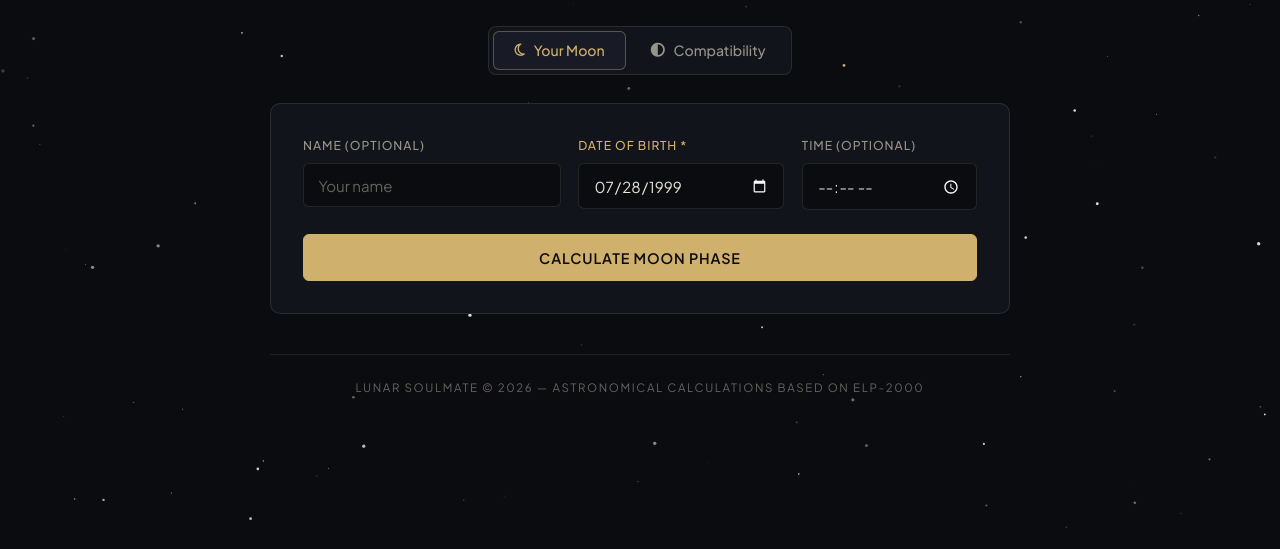
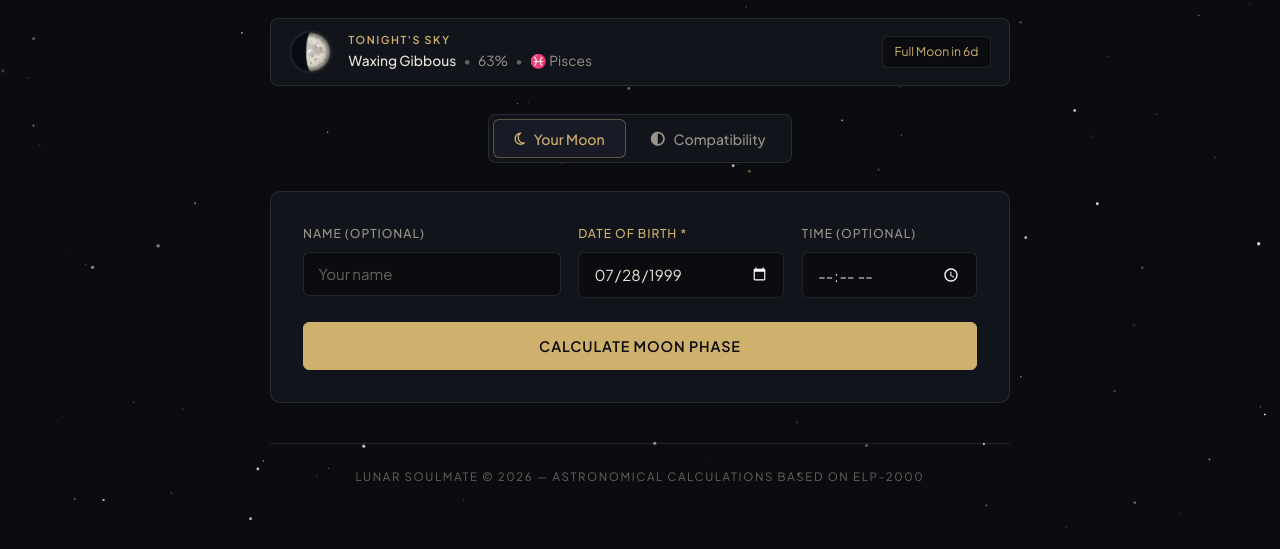
Before and after one commit to DawidJanowicz/LunarSoulmate, a plain HTML site: page index.html in a window 1280 px wide. Shown: the part 251-800 px from the top of the page. Drawn offline with Linux system fonts and the light colour scheme.

Commit message:
1.5 Added live moon phase status

```diff
--- a/index.html
+++ b/index.html
@@ -46,6 +46,21 @@
                 Discover the Moon phase from the day you were born and see if two lunar discs merge into a full circle.
             </p>
         </header>
+
+        <section class="live-moon-bar" aria-label="Current Moon phase">
+            <canvas id="live-moon-canvas" width="56" height="56" class="live-moon-canvas"></canvas>
+            <div class="live-moon-info">
+                <span class="live-moon-kicker" data-i18n="liveMoonKicker">Tonight's Sky</span>
+                <div class="live-moon-main">
+                    <strong id="live-moon-phase">Full Moon</strong>
+                    <span class="live-moon-sep">&bull;</span>
+                    <span id="live-moon-illum">100%</span>
+                    <span class="live-moon-sep">&bull;</span>
+                    <span id="live-moon-zodiac">♌ Leo</span>
+                </div>
+            </div>
+            <div class="live-moon-next" id="live-moon-next">Full Moon in 4d</div>
+        </section>
 
         <nav class="mode-nav">
             <div class="tab-group">
--- a/js/app.js
+++ b/js/app.js
@@ -710,9 +710,26 @@ function initStarfield() {
     animate();
 }
 
+function renderLiveMoonBar() {
+    const canvas = document.getElementById('live-moon-canvas');
+    if (!canvas || typeof getLiveMoonStatus !== 'function') return;
+
+    const dict = I18N[currentLang];
+    const { moon, nextEvent } = getLiveMoonStatus();
+
+    renderMoonOnCanvas(canvas, moon.phase);
+    document.getElementById('live-moon-phase').textContent = moon.phaseInfo.name;
+    document.getElementById('live-moon-illum').textContent = `${moon.illumination}%`;
+    document.getElementById('live-moon-zodiac').textContent = `${moon.moonZodiac.symbol} ${moon.moonZodiac.name}`;
+    document.getElementById('live-moon-next').textContent = nextEvent.type === 'full'
+        ? dict.liveNextFull(nextEvent.days)
+        : dict.liveNextNew(nextEvent.days);
+}
+
 window.onload = function () {
     const detectedLang = detectDeviceLanguage();
     setLanguage(detectedLang);
+    renderLiveMoonBar();
     renderRandomCelebrityChips();
     initStarfield();
 
--- a/js/astronomy.js
+++ b/js/astronomy.js
@@ -162,3 +162,27 @@ function analyzeMoonCompatibility(m1, m2) {
 
     return { score, title, desc };
 }
+
+function getLiveMoonStatus() {
+    const now = new Date();
+    const yyyy = now.getUTCFullYear();
+    const mm = String(now.getUTCMonth() + 1).padStart(2, '0');
+    const dd = String(now.getUTCDate()).padStart(2, '0');
+    const hh = String(now.getUTCHours()).padStart(2, '0');
+    const min = String(now.getUTCMinutes()).padStart(2, '0');
+
+    const moon = getMoonData(`${yyyy}-${mm}-${dd}`, `${hh}:${min}`);
+
+    // Calculate days until next Full Moon (phase 0.5) and next New Moon (phase 1.0)
+    const distToFull = moon.phase <= 0.5 ? (0.5 - moon.phase) : (1.5 - moon.phase);
+    const distToNew = 1.0 - moon.phase;
+
+    const daysToFull = Math.max(0, Math.round(distToFull * SYNODIC_MONTH));
+    const daysToNew = Math.max(0, Math.round(distToNew * SYNODIC_MONTH));
+
+    const nextEvent = daysToFull <= daysToNew
+        ? { type: 'full', days: daysToFull }
+        : { type: 'new', days: daysToNew };
+
+    return { moon, nextEvent };
+}
--- a/js/translations.js
+++ b/js/translations.js
@@ -22,6 +22,9 @@ const I18N = {
         eyebrow2: "Fazy Księżyca",
         eyebrow3: "Relacje",
         siteDesc: "Sprawdź fazę Księżyca z dnia swoich narodzin i zobacz, czy dwie tarcze dopełniają się w pełny krąg.",
+        liveMoonKicker: "Dzisiejszy Księżyc",
+        liveNextFull: (days) => days === 0 ? "Pełnia dzisiaj" : (days === 1 ? "Pełnia za 1 dzień" : `Pełnia za ${days} dni`),
+        liveNextNew: (days) => days === 0 ? "Nów dzisiaj" : (days === 1 ? "Nów za 1 dzień" : `Nów za ${days} dni`),
         tabSolo: "Twój Księżyc",
         tabCompat: "Kompatybilność",
         labelNameOpt: "Imię (opcjonalnie)",
@@ -165,6 +168,9 @@ const I18N = {
         eyebrow2: "Moon Phases",
         eyebrow3: "Synastry",
         siteDesc: "Discover the Moon phase from the day you were born and see if two lunar discs merge into a full circle.",
+        liveMoonKicker: "Tonight's Sky",
+        liveNextFull: (days) => days === 0 ? "Full Moon today" : (days === 1 ? "Full Moon in 1d" : `Full Moon in ${days}d`),
+        liveNextNew: (days) => days === 0 ? "New Moon today" : (days === 1 ? "New Moon in 1d" : `New Moon in ${days}d`),
         tabSolo: "Your Moon",
         tabCompat: "Compatibility",
         labelNameOpt: "Name (optional)",
@@ -371,4 +377,7 @@ function setLanguage(lang) {
     if (!document.getElementById('compat-result').classList.contains('hidden') && document.getElementById('p1-date').value && document.getElementById('p2-date').value) {
         calculateCompatibility(false);
     }
+    if (typeof renderLiveMoonBar === 'function') {
+        renderLiveMoonBar();
+    }
 }
--- a/style.css
+++ b/style.css
@@ -115,7 +115,7 @@ color: var(--text-ivory);
 /* Header */
 .site-header {
 text-align: center;
-margin-bottom: 2.25rem;
+margin-bottom: 1.75rem;
 }
 
 .eyebrow {
@@ -146,6 +146,69 @@ margin: 0 auto;
 font-size: 0.96rem;
 color: var(--text-muted);
 font-weight: 300;
+}
+
+/* Live Moon Status Bar */
+.live-moon-bar {
+display: flex;
+align-items: center;
+gap: 0.95rem;
+background: var(--bg-card);
+border: 1px solid var(--border-line);
+border-radius: 8px;
+padding: 0.7rem 1.15rem;
+margin: 0 auto 1.75rem;
+}
+
+.live-moon-canvas {
+width: 44px;
+height: 44px;
+flex-shrink: 0;
+}
+
+.live-moon-info {
+display: flex;
+flex-direction: column;
+gap: 0.1rem;
+min-width: 0;
+flex: 1;
+}
+
+.live-moon-kicker {
+font-size: 0.68rem;
+font-weight: 600;
+letter-spacing: 0.14em;
+text-transform: uppercase;
+color: var(--gold-400);
+}
+
+.live-moon-main {
+display: flex;
+flex-wrap: wrap;
+align-items: center;
+gap: 0.45rem;
+font-size: 0.86rem;
+color: var(--text-muted);
+}
+
+.live-moon-main strong {
+color: var(--text-ivory);
+font-weight: 500;
+}
+
+.live-moon-sep {
+color: var(--text-faint);
+}
+
+.live-moon-next {
+font-size: 0.76rem;
+color: var(--gold-400);
+background: var(--bg-ink);
+border: 1px solid var(--border-line);
+border-radius: 6px;
+padding: 0.32rem 0.7rem;
+white-space: nowrap;
+flex-shrink: 0;
 }
 
 /* Navigation Tabs */
@@ -729,6 +792,16 @@ color: var(--text-faint);
 padding: 1.25rem 1rem 2.75rem;
 }
 
+.live-moon-bar {
+    flex-wrap: wrap;
+    padding: 0.75rem 0.9rem;
+}
+
+.live-moon-next {
+    width: 100%;
+    text-align: center;
+}
+
 .editorial-card {
     padding: 1.35rem;
 }
```
Also changed, not shown: 1 other file.
